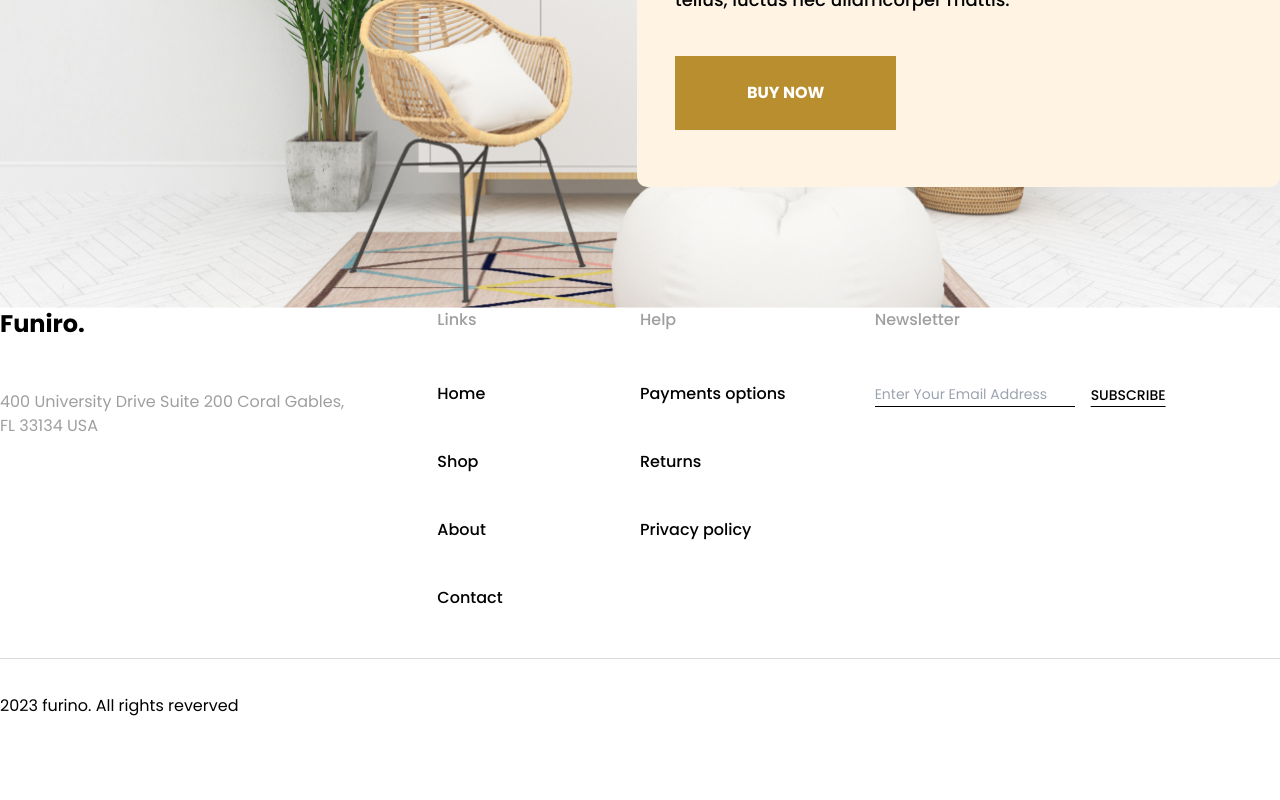
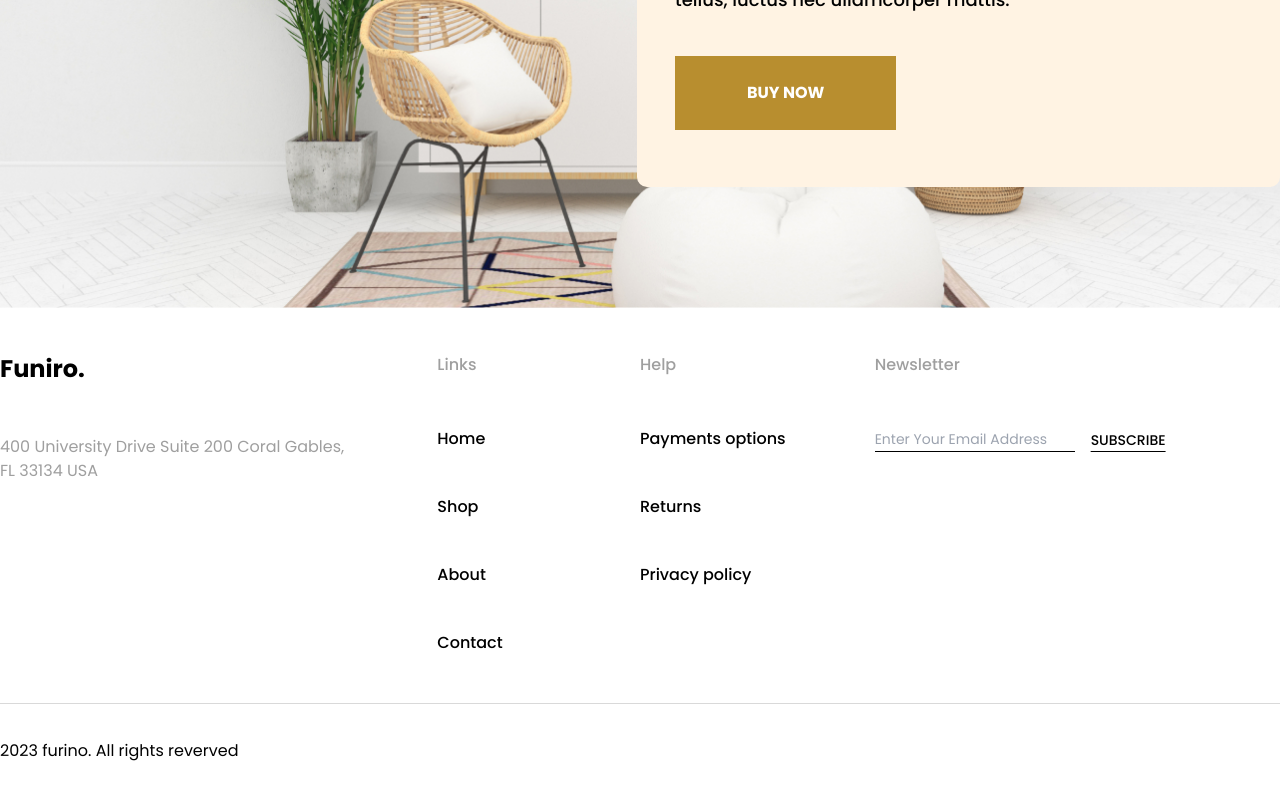
Before and after one commit to RafiBinWores/Furniro, a React (Vite) app: page / in a window 1280 px wide. Shown: the part 508-1308 px from the top of the page. Built offline with nearby package versions, Linux system fonts and the light colour scheme.

Commit message:
Update Footer

```diff
--- a/src/components/footer/Footer.jsx
+++ b/src/components/footer/Footer.jsx
@@ -1,6 +1,6 @@
 function Footer() {
   return (
-    <footer>
+    <footer className="pt-[45px]">
       <div className="container px-3 pb-20 mx-auto lg:px-0 font-poppins lg:mb-0">
         <div className="grid grid-cols-1 gap-8 md:grid-cols-2 lg:grid-cols-3">
           <div>
```
